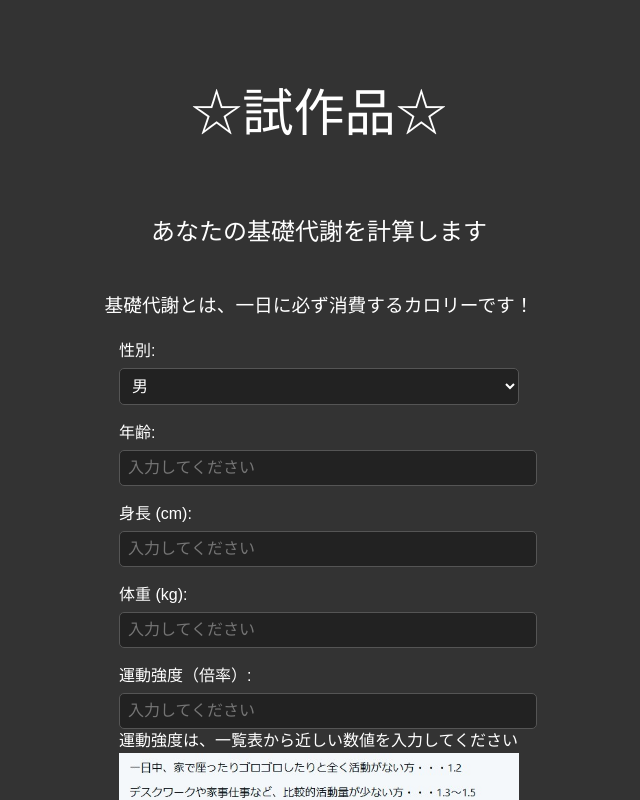
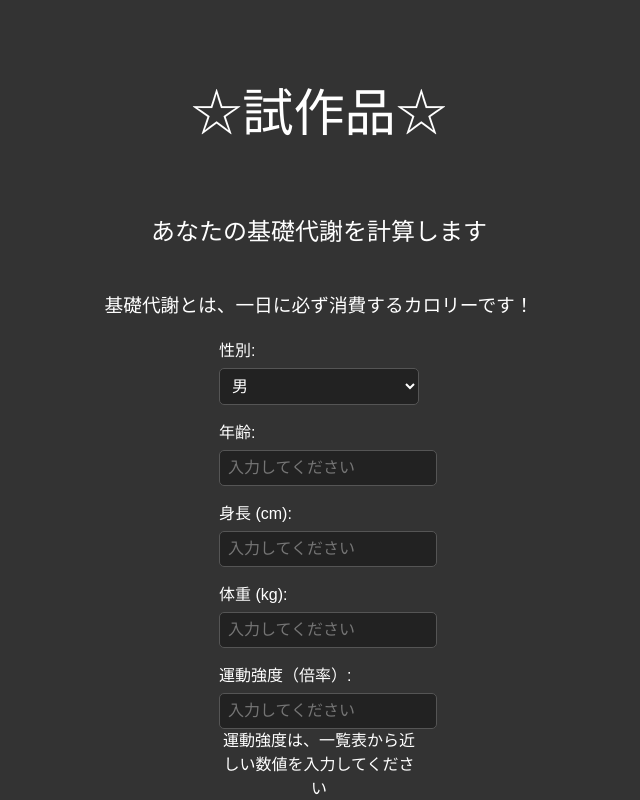
Before and after one commit to y-wkot/BmrFront, a React (Vite) app: page / in a window 1280 px wide. Shown: the top 800 px of the page, without its empty margins (341-981 px from the left). Built offline with nearby package versions, Linux system fonts and the light colour scheme.

Commit message:
241109f18

```diff
--- a/src/Bmr.css
+++ b/src/Bmr.css
@@ -20,7 +20,7 @@ html {
   padding: 20px;
   margin: 0 auto;
   width: 100%; /* 全画面幅に合わせる */
-  max-width: 1000px; /* タブレット以上の画面幅での最大幅 */
+  max-width: 1200px; /* タブレット以上の画面幅での最大幅 */
 }
 
 h1,
@@ -32,7 +32,7 @@ h3 {
 
 .form-group {
   width: 100%;
-  max-width: 400px; /* 各入力欄の最大幅 */
+  max-width: 200px; /* 各入力欄の最大幅 */
   margin-bottom: 1em;
 }
 
```
